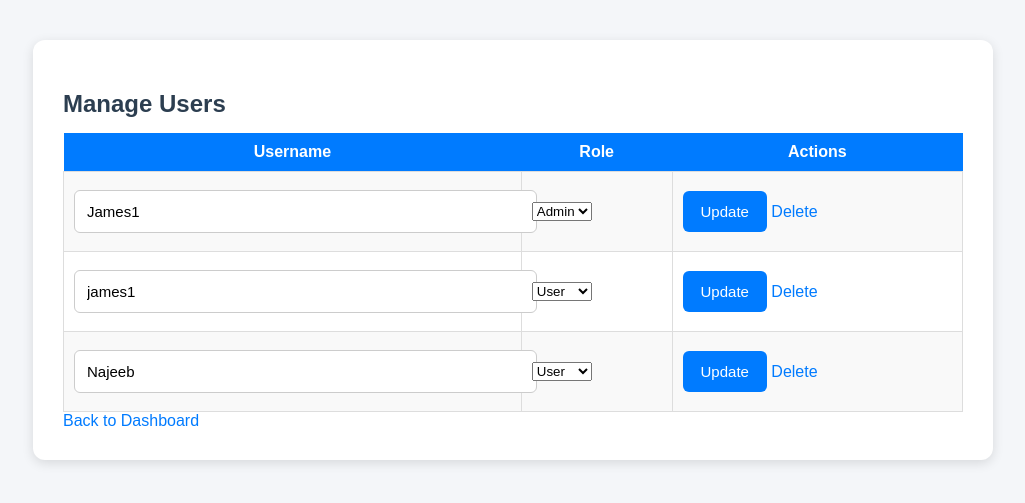
After one commit to NajeebullahKakar1/Intro-to-python-final-project, a Flask app: page /manage_users in a window 1280 px wide. The commit adds this page. Shown: the top 503 px of the page, without its empty margins (127-1152 px from the left). Run offline with Flask 3, Linux system fonts and the light colour scheme; a user stored in the database is signed in; data comes from the database, SQL or seed files in the repository; both versions use the stored data as it was after the commit.

Commit message:
user manager

```diff
--- a/app_student.py
+++ b/app_student.py
@@ -171,6 +171,33 @@ def history():
         ORDER BY borrow.id DESC
     """, (session["username"],), fetchall=True)
     return render_template("history.html", records=records)
+# Only admins can access this
+@app.route("/manage_users")
+@login_required
+@admin_required
+def manage_users():
+    users = query("SELECT id, username, role FROM users", fetchall=True)
+    return render_template("manage_users.html", users=users)
+
+# Update user role or username
+@app.route("/update_user/<int:user_id>", methods=["POST"])
+@login_required
+@admin_required
+def update_user(user_id):
+    new_username = request.form.get("username")
+    new_role = request.form.get("role")
+    query("UPDATE users SET username=?, role=? WHERE id=?",
+          (new_username, new_role, user_id))
+    return redirect("/manage_users")
+
+# Delete user
+@app.route("/delete_user/<int:user_id>")
+@login_required
+@admin_required
+def delete_user(user_id):
+    query("DELETE FROM users WHERE id=?", (user_id,))
+    return redirect("/manage_users")
+
 
 
 # ---------------------- RUN ----------------------
--- a/templates/dashboard.html
+++ b/templates/dashboard.html
@@ -12,6 +12,7 @@
     <a href="/history">Borrow History</a> |
     {% if admin %}
     <a href="/add_book">Add Book</a> |
+    <a href="/manage_users">Manage Users</a> |
     {% endif %}
     <a href="/logout">Logout</a>
 </div>
--- /dev/null
+++ b/templates/manage_users.html
@@ -0,0 +1,33 @@
+<!DOCTYPE html>
+<html>
+<head>
+    <title>Manage Users</title>
+    <link rel="stylesheet" href="{{ url_for('static', filename='style.css') }}">
+</head>
+<body>
+<div class="container">
+    <h2>Manage Users</h2>
+    <table>
+        <tr><th>Username</th><th>Role</th><th>Actions</th></tr>
+        {% for user in users %}
+        <tr>
+            <form method="POST" action="/update_user/{{ user.id }}">
+            <td><input name="username" value="{{ user.username }}"></td>
+            <td>
+                <select name="role">
+                    <option value="user" {% if user.role=="user" %}selected{% endif %}>User</option>
+                    <option value="admin" {% if user.role=="admin" %}selected{% endif %}>Admin</option>
+                </select>
+            </td>
+            <td>
+                <button type="submit">Update</button>
+                <a href="/delete_user/{{ user.id }}" onclick="return confirm('Delete this user?')">Delete</a>
+            </td>
+            </form>
+        </tr>
+        {% endfor %}
+    </table>
+    <a href="/">Back to Dashboard</a>
+</div>
+</body>
+</html>
```
Also changed, not shown: library.db.
